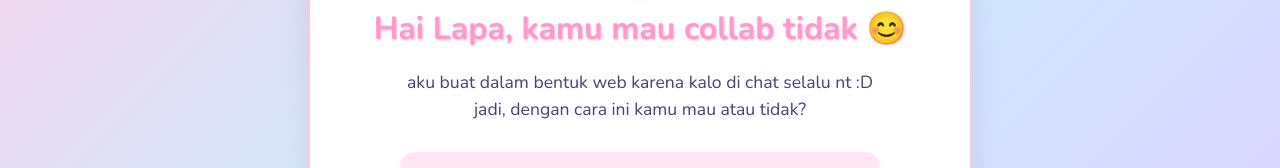
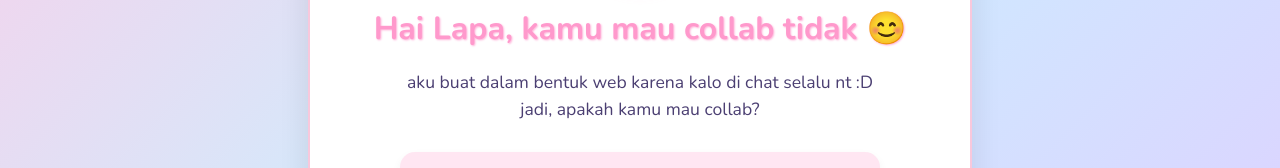
Before and after one commit to varchiere/collab, a plain HTML site: page index.html in a window 1280 px wide. Shown: the part 363-531 px from the top of the page. Drawn offline with nearby package versions, Linux system fonts and the light colour scheme; grey boxes are pictures that could not be loaded.

Commit message:
Update index.html

```diff
--- a/index.html
+++ b/index.html
@@ -455,7 +455,7 @@
   <div class="card" id="firstPage">
     <img src="lapa1.jpg" alt="Foto Lapa" class="profile-pic">
     <h1>Hai Lapa, kamu mau collab tidak 😊</h1>
-    <p>aku buat dalam bentuk web karena kalo di chat selalu nt :D <br>jadi, dengan cara ini kamu mau atau tidak?</p>
+    <p>aku buat dalam bentuk web karena kalo di chat selalu nt :D <br>jadi, apakah kamu mau collab?</p>
     <div class="btn-group">
       <button class="collab-btn" onclick="nextPage(true)">Iya, mau</button>
       <button class="collab-btn" onclick="showPersuadePopup()">Gamau..</button>
```
